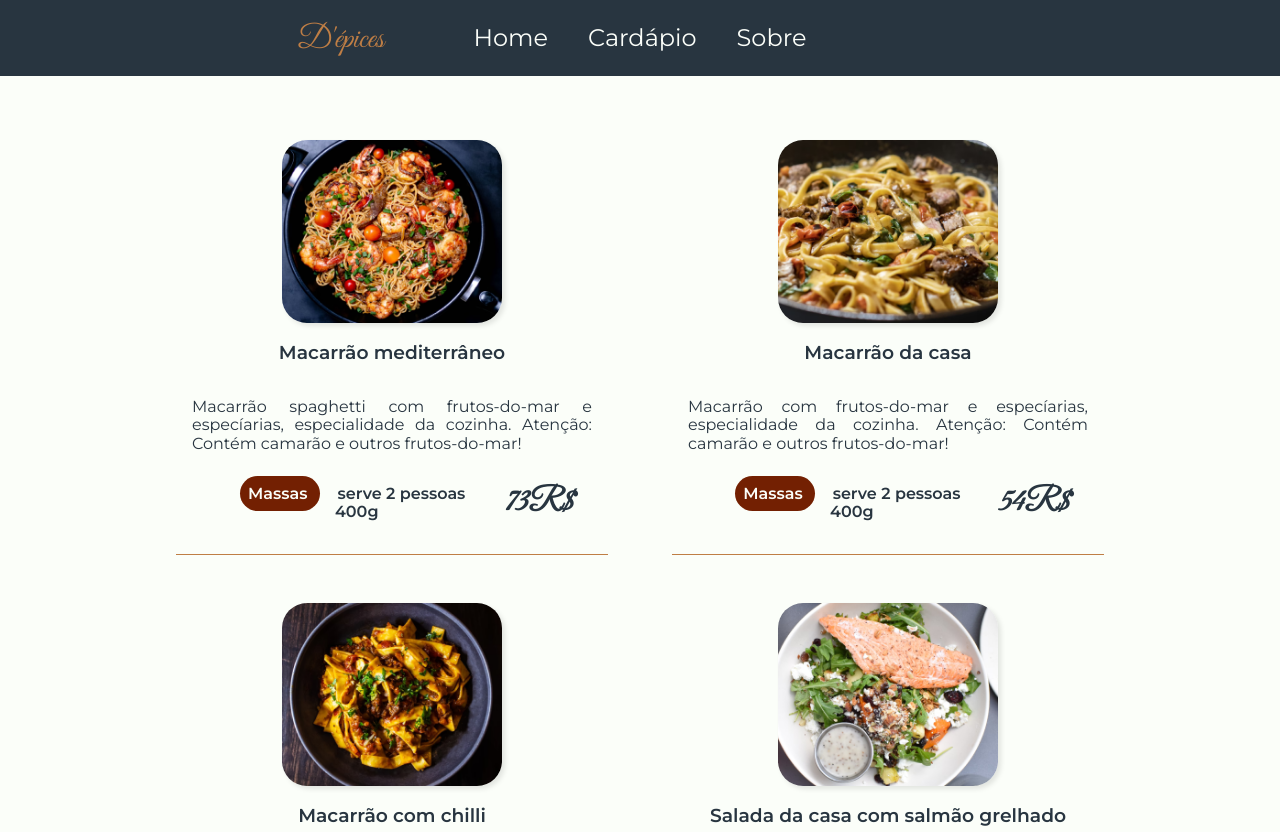
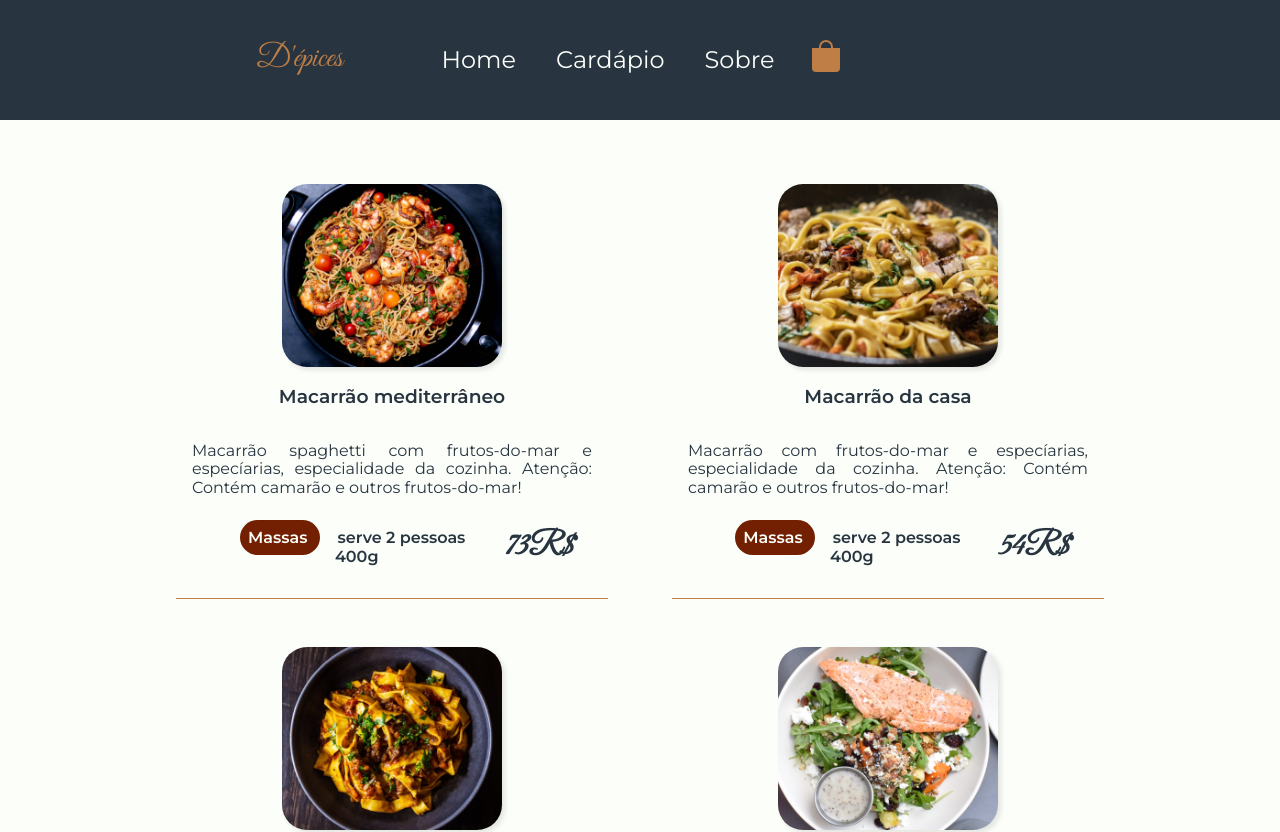
Before and after one commit to GabrielEvangelista0/Restaurante, a React (Create React App) app: page /cardapio in a window 1280 px wide. Shown: the top 832 px of the page. Built offline with nearby package versions, Linux system fonts and the light colour scheme.

Commit message:
comecei a pagina da sacola

```diff
--- a/package.json
+++ b/package.json
@@ -3,6 +3,7 @@
   "version": "0.1.0",
   "private": true,
   "dependencies": {
+    "@react-icons/all-files": "^4.1.0",
     "@testing-library/jest-dom": "^5.16.5",
     "@testing-library/react": "^13.4.0",
     "@testing-library/user-event": "^13.5.0",
--- a/src/App.tsx
+++ b/src/App.tsx
@@ -2,6 +2,7 @@ import PaginaPadrao from 'components/PaginaPadrao/indec';
 import Cardapio from 'pages/Cardapio';
 import Home from 'pages/Home/Home';
 import Prato from 'pages/Prato';
+import Sacola from 'pages/Sacola';
 import { Routes, Route } from 'react-router-dom';
 
 function App() {
@@ -13,6 +14,7 @@ function App() {
       <Route element={<PaginaPadrao/>}>
         <Route path='/cardapio/' element={<Cardapio/>} />
         <Route path='/prato/:id/' element={<Prato/>}/>
+        <Route path='/sacola/' element={<Sacola/>}/>
       </Route>
 
     </Routes>
--- a/src/components/Menu/index.tsx
+++ b/src/components/Menu/index.tsx
@@ -1,4 +1,5 @@
-import { Link, Outlet } from "react-router-dom";
+import SacolaButton from "components/SacolaButton";
+import { Link } from "react-router-dom";
 import styled from "styled-components";
 
 export default function Menu() {
@@ -28,6 +29,7 @@ export default function Menu() {
                     </li>
                 ))}
             </ul>
+            <SacolaButton/>
         </StyledMenu>
 
     )
@@ -51,6 +53,7 @@ const StyledMenu = styled.nav`
                 color: var(--cor0);
                 font-size: 1.5rem;
                 padding: 10px;
+                transition: 300ms;
 
                 &:hover{
                     cursor: pointer;
--- a/src/components/PaginaPadrao/indec.tsx
+++ b/src/components/PaginaPadrao/indec.tsx
@@ -1,4 +1,4 @@
-import { Link, Outlet } from "react-router-dom";
+import { Outlet } from "react-router-dom";
 import styled from "styled-components";
 import Menu from "components/Menu";
 
@@ -26,8 +26,7 @@ const Header = styled.header`
 
  h1{
     position: absolute;
-    top: 1px;
-    right: 70vw;
+    left: 20%;
  }
 
 `
--- /dev/null
+++ b/src/components/SacolaButton/index.tsx
@@ -0,0 +1,28 @@
+import { BsBagFill } from '@react-icons/all-files/bs/BsBagFill'
+import { useNavigate } from 'react-router-dom'
+import styled from 'styled-components'
+
+export default function SacolaButton() {
+    const navegate = useNavigate()
+    return (
+        <Sacola onClick={() => navegate('/sacola/')}>
+            <BsBagFill />
+        </Sacola>
+    )
+}
+
+const Sacola = styled.button`
+    color: var(--cor3);
+    background-color: transparent;
+    font-size: 2rem;
+    border: none;
+    border-radius: 50%;
+    padding: 1rem;
+    cursor: pointer;
+    transition: 200ms;
+
+    &:hover{
+        color: var(--cor4);
+    }
+
+`
--- a/src/pages/Cardapio/index.tsx
+++ b/src/pages/Cardapio/index.tsx
@@ -1,5 +1,4 @@
 import cardapio from 'data/cardapio.json'
-import Menu from 'components/Menu'
 import styled from 'styled-components'
 import { useNavigate } from 'react-router-dom'
 
@@ -53,6 +52,7 @@ const StyledPrato = styled.div`
         flex-direction: column;
         justify-content: space-between;
         align-items: center;
+        transition: 300ms;
         &:hover{
             background-color: var(--cor3);
             border-radius: 20px;
--- a/src/pages/Home/Home.tsx
+++ b/src/pages/Home/Home.tsx
@@ -1,9 +1,11 @@
 import Menu from "components/Menu"
+import SacolaButton from "components/SacolaButton"
 import styled from "styled-components"
 
 export default function Home() {
     return (
         <StyledHome>
+
             <Menu />
             <div>
                 <h1>Restaurante D'épices</h1>
--- a/src/pages/Prato/index.tsx
+++ b/src/pages/Prato/index.tsx
@@ -2,27 +2,48 @@ import cardapio from "data/cardapio.json"
 import { useParams } from "react-router-dom"
 import styled from "styled-components"
 
+type typePrato = typeof cardapio[0]
+
 export default function Prato() {
     const params = useParams()
-    const prato = cardapio.filter(item => {
+    const pratoFiltrado = cardapio.filter(item => {
         return item.id === Number(params.id)
     })
+    const prato = pratoFiltrado[0]
+
+    function guardaPedido(prato: typePrato) {
+        localStorage.setItem('pedido', JSON.stringify([
+            {
+                nome: '',
+                telefone: '',
+                endereco: {
+                    bairro: '',
+                    rua: '',
+                    numero: ''
+                },
+
+                prato: prato
+            }
+        ]))
+    }
 
     return (
         <StyledPrato>
-            <img src={prato[0].photo} alt={prato[0].title} />
+            <img src={prato.photo} alt={prato.title} />
             <StyledDescricao>
-                <h2> {prato[0].title} </h2>
+                <h2> {prato.title} </h2>
                 <p>
-                    {prato[0].description}
+                    {prato.description}
                 </p>
                 <div className="tags">
-                    <span className={prato[0].category.label.toLocaleLowerCase()}> {prato[0].category.label} </span>
-                    <span> serve {prato[0].serving} pessoas </span>
-                    <span> {prato[0].size}g </span>
+                    <span className={prato.category.label.toLocaleLowerCase()}> {prato.category.label} </span>
+                    <span> serve {prato.serving} pessoas </span>
+                    <span> {prato.size}g </span>
                 </div>
-                <span className="price"> {prato[0].price}R$ </span>
-                <button>
+                <span className="price"> {prato.price}R$ </span>
+                <button
+                    onClick={() => guardaPedido(prato)}
+                >
                     Adcionar na sacola
                 </button>
             </StyledDescricao>
--- /dev/null
+++ b/src/pages/Sacola/index.tsx
@@ -0,0 +1,12 @@
+export default function Sacola(){
+    const pedido = JSON.parse(localStorage.getItem('pedido') || '')
+    const prato = pedido[0].prato
+
+    console.log(pedido[0])
+    return(
+        <section>
+            <img src={prato.photo} alt="" />
+            {prato.title}
+        </section>
+    )
+}
```
Also changed, not shown: src/types/Pedido.ts (added, +15 -0 lines), 1 other file (tests, documents, lock files or other folders).
